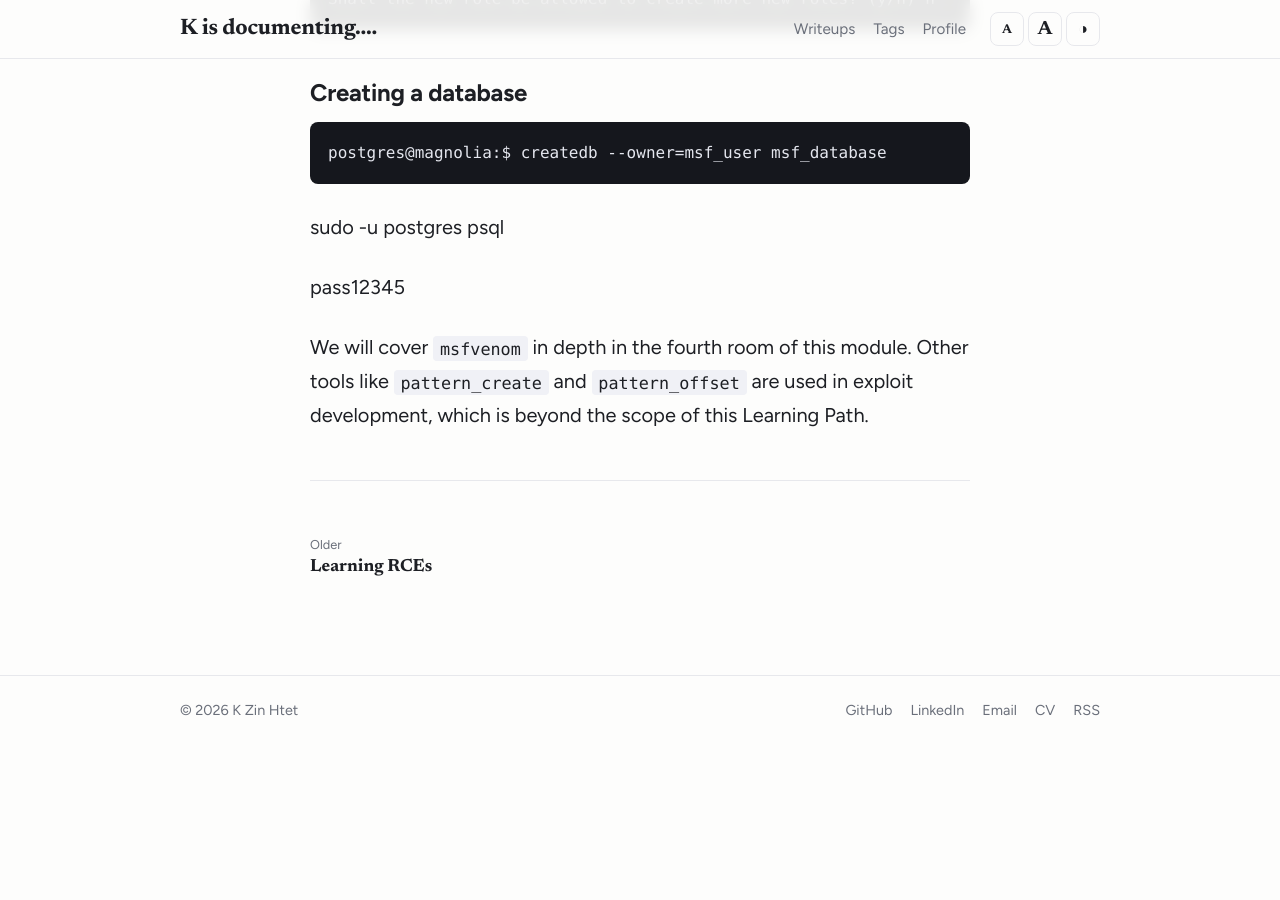
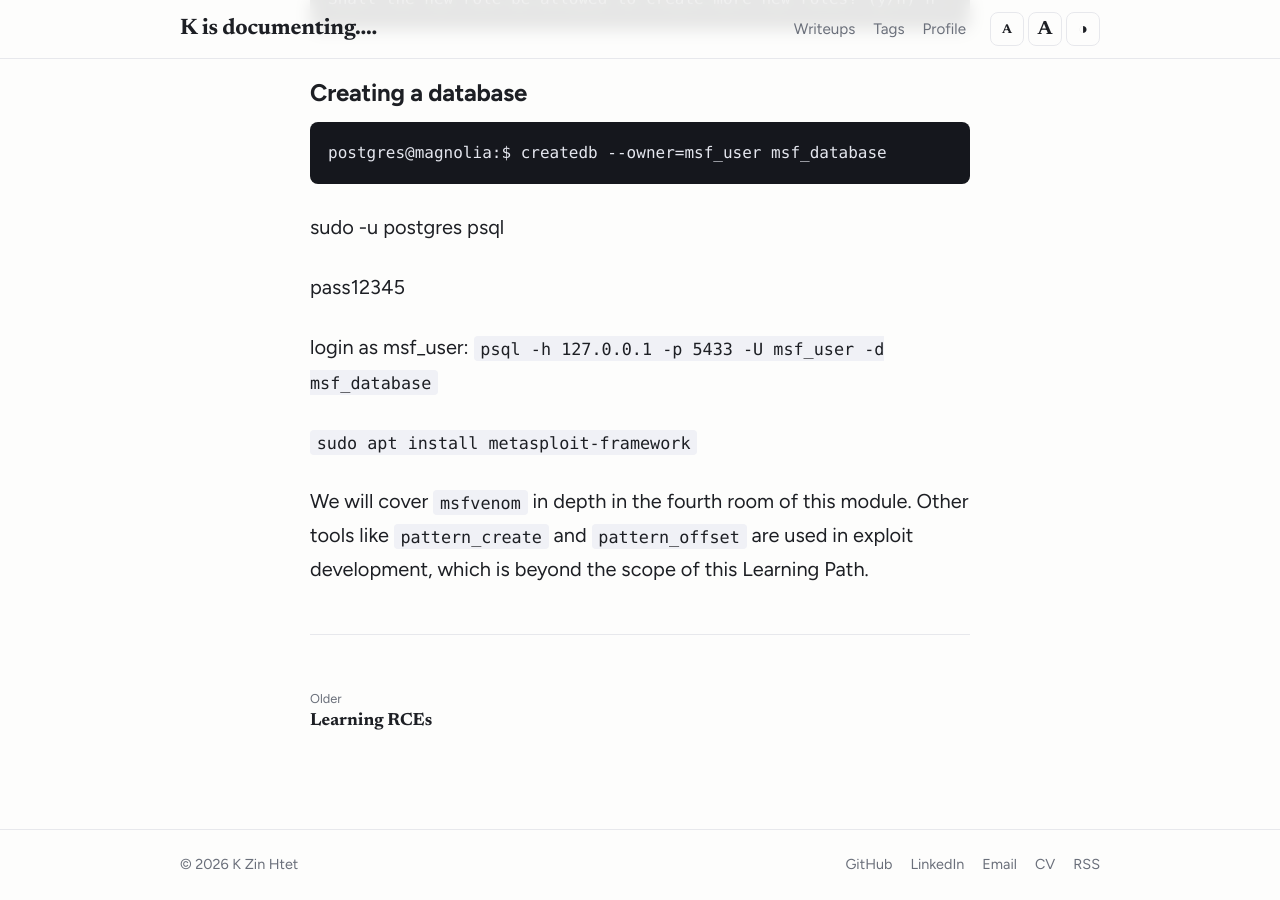
Before and after one commit to cloudskim/cloudskim.github.io, a Jekyll site: the page built from _posts/2026-11-02-metasploit.md, in a window 1280 px wide and 900 px high, scrolled down 5877 px. Built offline with Jekyll 4.4.1, drawn with Linux system fonts in a browser that asks for light colours; before the commit the page ends 6623 px from its top, so only the background shows below that.

Commit message:
Update _posts/2026-11-02-metasploit.md (via Pages CMS)

```diff
--- a/_posts/2026-11-02-metasploit.md
+++ b/_posts/2026-11-02-metasploit.md
@@ -103,4 +103,8 @@ sudo -u postgres psql
 
 pass12345
 
+login as msf_user: `psql -h 127.0.0.1 -p 5433 -U msf_user -d msf_database`
+
+`sudo apt install metasploit-framework`
+
 We will cover `msfvenom` in depth in the fourth room of this module. Other tools like `pattern_create` and `pattern_offset` are used in exploit development, which is beyond the scope of this Learning Path.
```
